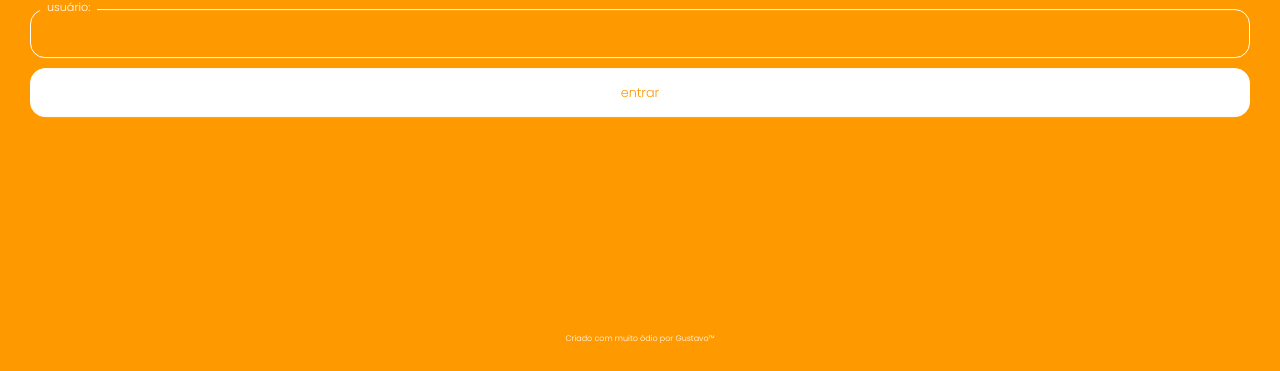
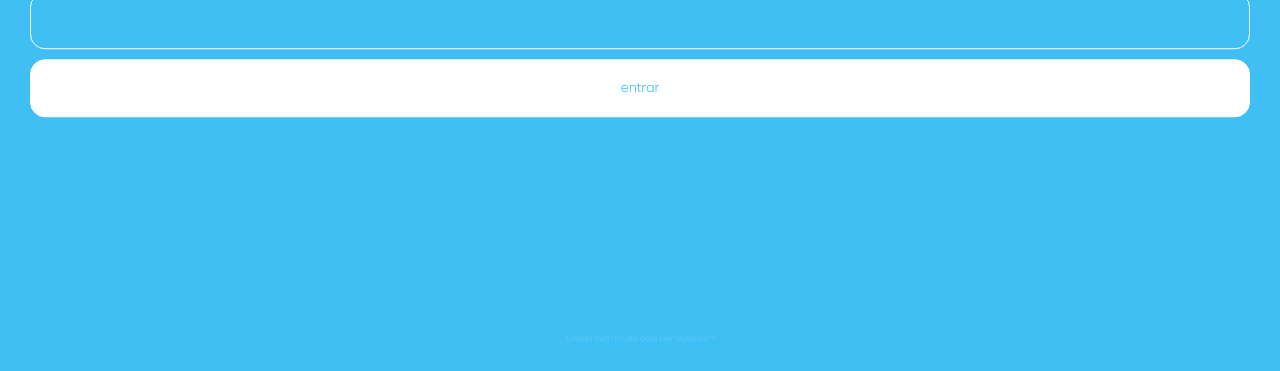
Before and after one commit to gustav0meira/felinos-da-america, a PHP site: page / in a window 1280 px wide. Shown: the part 429-800 px from the top of the page. Run offline with PHP 8.4, Linux system fonts and the light colour scheme; some libraries are stand-ins or nearby versions.

Commit message:
Initial Commit

```diff
--- a/assets/css/login.css
+++ b/assets/css/login.css
@@ -4,9 +4,8 @@ body{
 }
 
 img.logo{
-	width: 37%;
-	filter: invert(100%);
-	margin-bottom: 20px;
+	width: 30%;
+	margin-bottom: 26px;
 }
 
 .msg{
@@ -16,7 +15,7 @@ img.logo{
 	width: 80%;
 	margin-bottom: 20px;
 	text-align: center;
-	color: #ffffff80;
+	color: #FFFFFF80;
 }
 
 .alignCenter{
@@ -34,7 +33,7 @@ p.copy{
 	bottom: 10;
 	left: 50%;
 	transform: translateX(-50%);
-	color: white;
+	color: #ffffff30;
 }
 
 label.input{
@@ -43,8 +42,8 @@ label.input{
 	font-size: 0.7rem;
 	font-weight: 300;
 	margin-left: 10px;
-	background: #f90;
-	color: white !important;
+	background: #3FBFF3;
+	color: #ffffff !important;
 	padding: 0px 7px;
 }
 
@@ -52,19 +51,19 @@ input,
 button{
 	border: none;
 	background: transparent;
-	border: 1px solid white;
-	padding: 14px;
+	border: 1px solid #ffffff;
+	padding: 18px;
 	font-family: Poppins !important;
 	font-size: 0.8rem;
 	font-weight: 300 !important;
 	border-radius: 15px;
 	width: 100%;
 	margin-bottom: 10px;
-	color: white;
+	color: #FFFFFF90;
 }
 
 button{
-	background: #fff;
-	border: 1px solid white;
-	color: #f90;
+	background: #ffffff;
+	border: 1px solid #ffffff;
+	color: #3FBFF3;
 }
--- a/assets/css/painel.css
+++ b/assets/css/painel.css
@@ -14,7 +14,7 @@ img.logo{
 .fa-bars{
 	padding: 12px;
 	border-radius: 15px;
-	background: #f90;
+	background: #3FBFF3 !important;
 	color: white;
 }
 
--- a/index.php
+++ b/index.php
@@ -16,14 +16,14 @@
 	<meta name="viewport" content="width=device-width, initial-scale=1">
 	<title>Login | SGC</title>
 	<link rel="stylesheet" type="text/css" href="assets/css/login.css">
-	<meta name="theme-color" content="#f90">
+	<meta name="theme-color" content="#3FBFF3">
 </head>
 <body>
 	<div class="alignCenter">
 		<form method="POST" action="php/functions/verifyLogin.php">
 			<center>
-				<img class="logo" src="https://img.freepik.com/icones-gratis/pata_318-530213.jpg?w=2000">
-				<p style="<?php if (isset($_GET['msg'])) {echo 'color: white !important;';} ?>" class="msg"><?php echo $msg ?></p>
+				<img class="logo" src="assets/logoWhite.png">
+				<p style="<?php if (isset($_GET['msg'])) {echo 'color: #FFFFFF !important;';} ?>" class="msg"><?php echo $msg ?></p>
 			</center>
 			<label class="input">usuário:</label>
 			<input required type="text" name="usuario"><br>
--- a/painel/index.php
+++ b/painel/index.php
@@ -18,7 +18,7 @@
 	<div class="content">
 		<div class="row">
 			<div class="col-6">
-				<img class="logo align" src="https://img.freepik.com/icones-gratis/pata_318-530213.jpg?w=2000">
+				<img class="logo align" src="../assets/logo.png">
 			</div>
 			<div style="text-align: right;" class="col-6">
 				<i class="fa-solid fa-bars align"></i>
@@ -26,7 +26,7 @@
 		</div>
 		<div class="row">
 			<div class="col-12">
-				<h1 class="goodmorning">bom dia, <?php echo $_SESSION['nome']; ?> 🌄</h1>
+				<h1 class="goodmorning">Maranata, <?php echo $_SESSION['nome']; ?> 🌄</h1>
 			</div>
 		</div>
 		<div class="row">
--- a/php/cdn.php
+++ b/php/cdn.php
@@ -11,7 +11,7 @@
 <!-- general css -->
 <style>
 	body{
-		background: #f90;
+		background: #3FBFF3;
 	}
 	.align{
 		position: relative;
--- a/php/sql.php
+++ b/php/sql.php
@@ -1 +1 @@
-<?php $conn = new mysqli('localhost', 'root', '', 'dbv'); ?>
+<?php $conn = new mysqli('thecircle.com.br', 'u868458939_felinos', 'Caquis55#', 'u868458939_felinos'); ?>
```
Also changed, not shown: README.md (deleted), assets/logo.png (added), assets/logoWhite.png (added).
